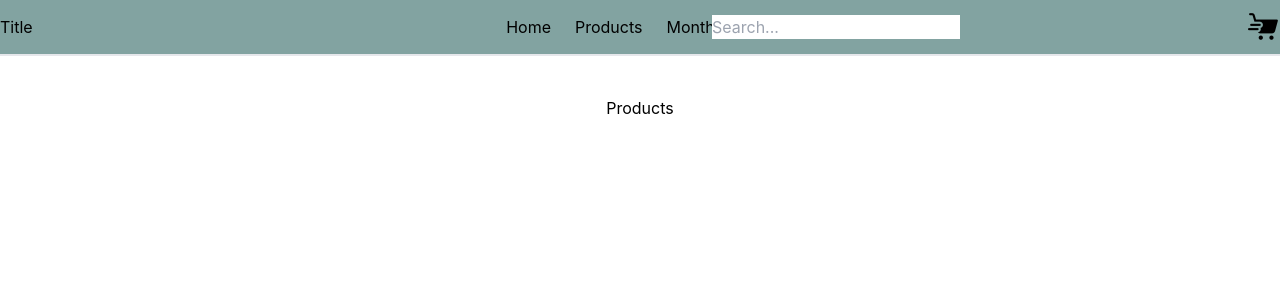
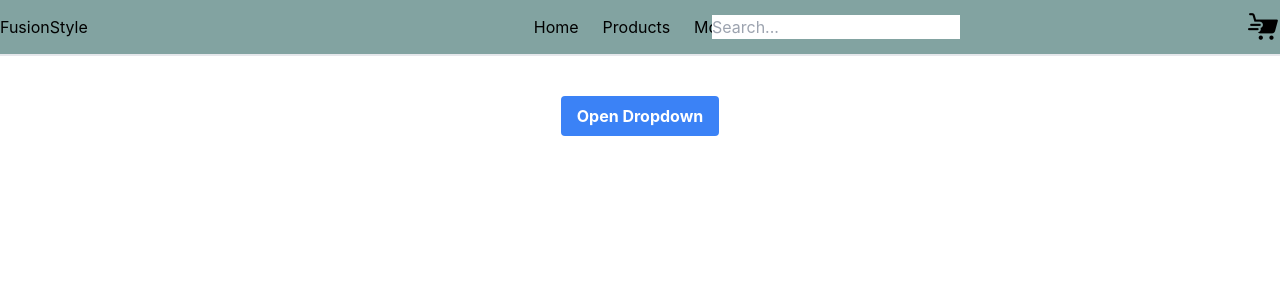
Before and after one commit to CHatch2020/E-commerce-React, a React (Create React App) app: page /#/deals in a window 1280 px wide. Both pictures are taken after a click on the button "Products". Shown: the top 300 px of the page. Built offline with nearby package versions, Linux system fonts and the light colour scheme.

Commit message:
added title, dropdown on products

```diff
--- a/src/components/Header.js
+++ b/src/components/Header.js
@@ -1,9 +1,10 @@
-import React from "react";
+import React, { useState } from "react";
 import { useNavigate } from "react-router-dom";
 import SearchBar from "./Search";
-import cart from '../icons/cart.png'
+import cart from "../icons/cart.png";
 
 const Header = () => {
+  const [isOpen, setIsOpen] = useState(false);
   const navigate = useNavigate();
 
   const onProducts = (event) => {
@@ -18,10 +19,25 @@ const Header = () => {
 
   return (
     <header className="flex justify-between items-center border-b-2 bg-main h-14 z-10">
-      <h1>Title</h1>
+      <h1>FusionStyle</h1>
       <container className="flex justify-center gap-6">
         <button onClick={onHome}>Home</button>
-        <button onClick={onProducts}>Products</button>
+        <div
+          className="relative"
+          onMouseEnter={() => setIsOpen(true)}
+          onMouseLeave={() => setIsOpen(false)}
+        >
+          <button onClick={onProducts} className="focus:outline-none focus:shadow-outline">
+            Products
+          </button>
+          {isOpen && (
+            <div className="absolute right-0 mt-2 w-48 bg-white rounded-lg shadow-lg z-10">
+              <p>Option 1</p>
+              <p>Option 2</p>
+              <p>Option 3</p>
+            </div>
+          )}
+        </div>
         <button onClick={onDeals}>Monthly Deals</button>
         <SearchBar />
       </container>
--- a/src/components/Products.js
+++ b/src/components/Products.js
@@ -1,9 +1,26 @@
-import React from "react";
+import React, { useState } from "react";
 
 const Products = () => {
+    const [isOpen, setIsOpen ] = useState(false)
+
     return (
-        <p>Products</p>
-    )
+        <div className="relative">
+          <button
+            className="bg-blue-500 hover:bg-blue-700 text-white font-bold py-2 px-4 rounded focus:outline-none focus:shadow-outline"
+            onMouseEnter={() => setIsOpen(true)}
+            onMouseLeave={() => setIsOpen(false)}
+          >
+            Open Dropdown
+          </button>
+          {isOpen && (
+            <div className="absolute right-0 mt-2 w-48 bg-white rounded-lg shadow-lg z-10">
+              <p>Option 1</p>
+              <p>Option 2</p>
+              <p>Option 3</p>
+            </div>
+          )}
+        </div>
+      );
 };
 
 export default Products;
```
